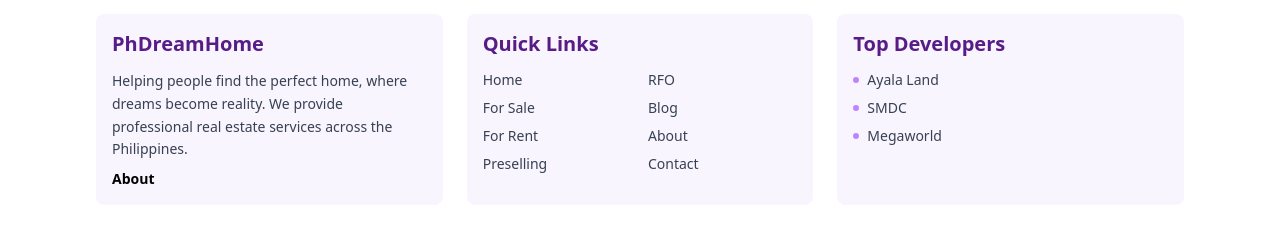
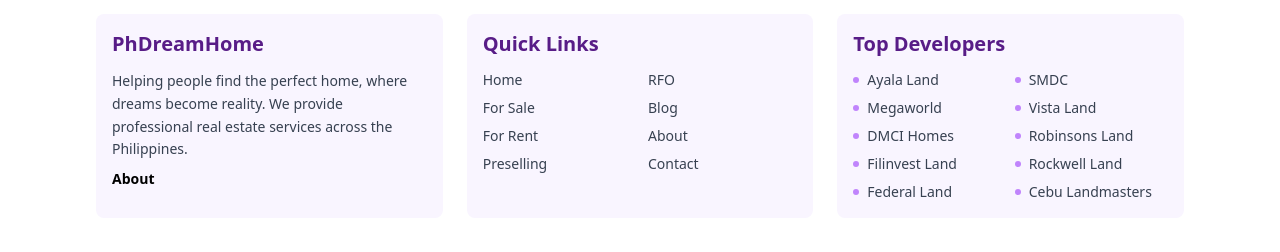
Before and after one commit to sting6r/phdreamhome, a Next.js app: page / in a window 1280 px wide. Shown: the part 1780-2032 px from the top of the page. Built offline with nearby package versions, Linux system fonts and the light colour scheme; no server answers; the database is empty.

Commit message:
UI: Update Top Developers list to 2 columns with 10 developers

```diff
--- a/src/components/MainFooterCards.tsx
+++ b/src/components/MainFooterCards.tsx
@@ -28,19 +28,24 @@
       </div>
       <div className="card p-6 transition-all duration-300 hover:scale-[1.01] hover:shadow-md border-none" style={{ backgroundColor: '#F9F5FF' }}>
         <div className="font-bold text-xl mb-3 text-purple-900">Top Developers</div>
-        <div className="space-y-2 text-sm text-gray-700">
-          <div className="flex items-center gap-2">
-            <div className="w-1.5 h-1.5 rounded-full bg-purple-400"></div>
-            <span>Ayala Land</span>
-          </div>
-          <div className="flex items-center gap-2">
-            <div className="w-1.5 h-1.5 rounded-full bg-purple-400"></div>
-            <span>SMDC</span>
-          </div>
-          <div className="flex items-center gap-2">
-            <div className="w-1.5 h-1.5 rounded-full bg-purple-400"></div>
-            <span>Megaworld</span>
-          </div>
+        <div className="grid grid-cols-2 gap-x-2 gap-y-2 text-sm text-gray-700">
+          {[
+            "Ayala Land",
+            "SMDC",
+            "Megaworld",
+            "Vista Land",
+            "DMCI Homes",
+            "Robinsons Land",
+            "Filinvest Land",
+            "Rockwell Land",
+            "Federal Land",
+            "Cebu Landmasters"
+          ].map((dev, i) => (
+            <div key={dev} className="flex items-center gap-2">
+              <div className="w-1.5 h-1.5 rounded-full bg-purple-400 shrink-0"></div>
+              <span className="truncate">{dev}</span>
+            </div>
+          ))}
         </div>
       </div>
     </div>
```
